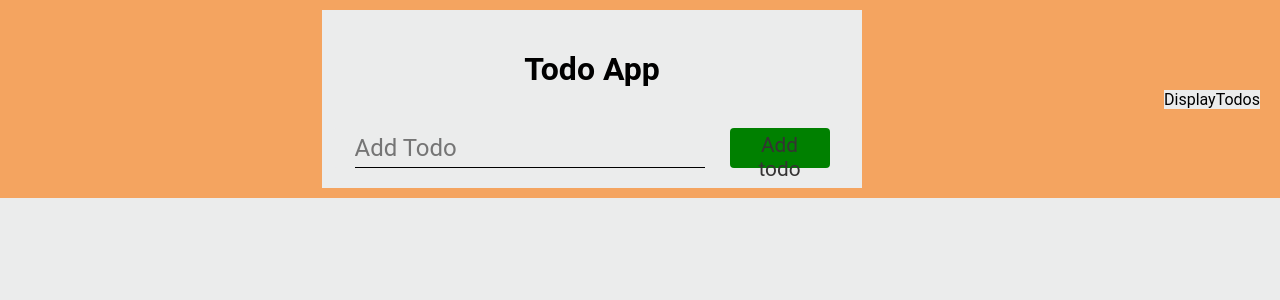
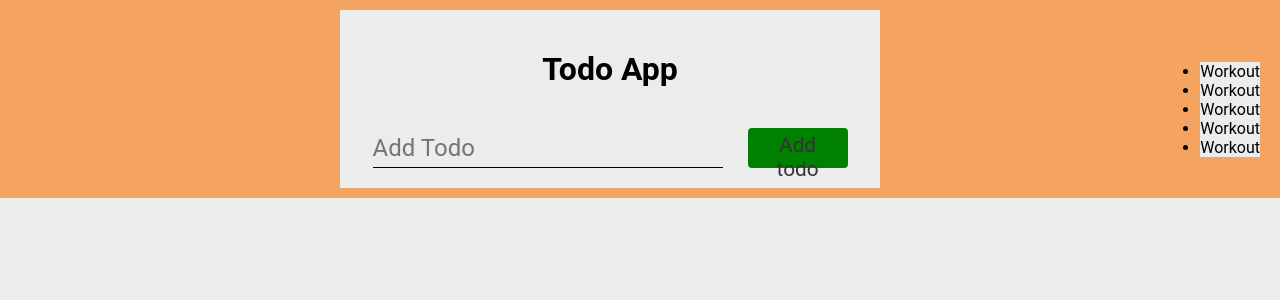
Before and after one commit to brian-ambani/react-projects, a React (Create React App) app in the folder todo-app/: page / in a window 1280 px wide. Shown: the top 300 px of the page. Built offline with nearby package versions, Linux system fonts and the light colour scheme.

Commit message:
updated todos JSX

```diff
--- a/todo-app/src/components/displayTodo/DisplayTodos.jsx
+++ b/todo-app/src/components/displayTodo/DisplayTodos.jsx
@@ -1,5 +1,15 @@
-import React from "react";
+import styles from "./DisplayTodos.module.css";
 
 export default function DisplayTodos() {
-  return <div>DisplayTodos</div>;
+  return (
+    <div className={styles.displayTodos}>
+      <ul>
+        <li>Workout</li>
+        <li>Workout</li>
+        <li>Workout</li>
+        <li>Workout</li>
+        <li>Workout</li>
+      </ul>
+    </div>
+  );
 }
```
